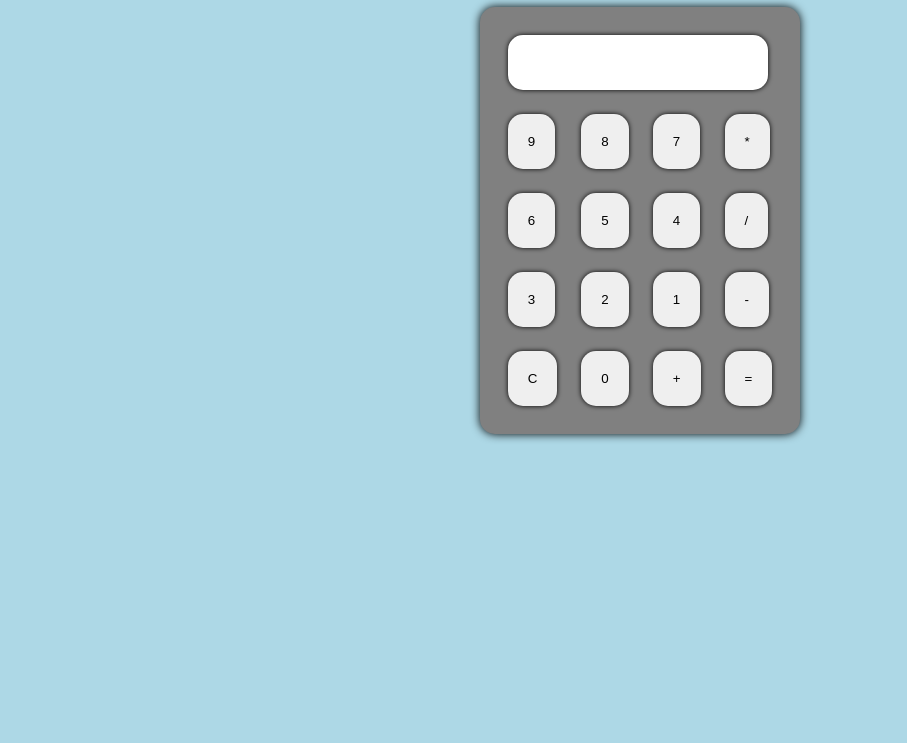
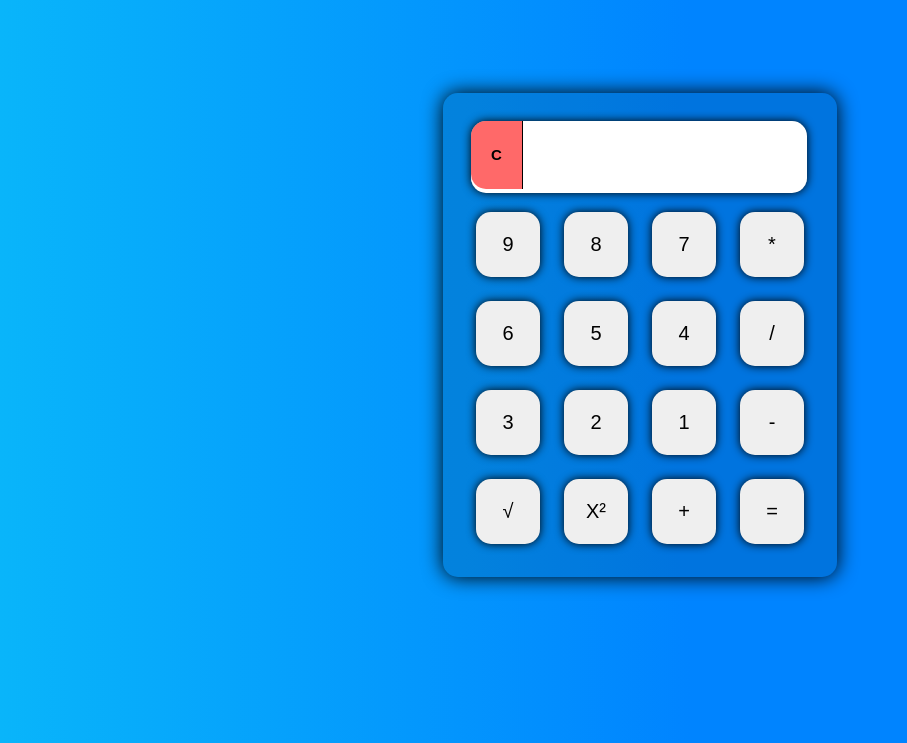
Before and after one commit to ParaghT/szamologep, a plain HTML site: page index.html in a window 1280 px wide. Shown: the part 73-816 px from the top of the page, without its empty margins (0-907 px from the left). Drawn offline with Linux system fonts and the light colour scheme.

Commit message:
Add files via upload

```diff
--- a/code.js
+++ b/code.js
@@ -22,6 +22,16 @@ function meg(){
     document.szgprm.kijelzo.value = "";
     muvelet = "+"
 }
+function gyok(){
+    egyik = document.szgprm.kijelzo.value*1;
+    document.szgprm.kijelzo.value = "";
+    muvelet = "√"
+}
+function negyzet(){
+    egyik = document.szgprm.kijelzo.value*1;
+    document.szgprm.kijelzo.value = "";
+    muvelet = "X2"
+}
 function egyenlo(){
     masik = document.szgprm.kijelzo.value*1;
     var eredmeny = 0;
@@ -33,9 +43,17 @@ function egyenlo(){
         eredmeny = egyik * masik;
     } else if(muvelet == "/"){
         eredmeny = egyik * masik;
+    } else if(muvelet == "√"){
+        x=Math.sqrt(eval(egyik));
+        eredmeny = x;
+    } else if(muvelet == "X2"){
+        x=Math.pow(eval(egyik),2);
+        eredmeny = x;
+
     }
     document.szgprm.kijelzo.value = eredmeny;
 }
+
 function reset(){
     window.location.reload();
 }
--- a/index.html
+++ b/index.html
@@ -9,39 +9,42 @@
     <title>Szg.Paraméterátadással</title>
 </head>
 <body>
-    <h1>Szamámológép paraméteresen</h1>
     <div class="main">
         <form name="szgprm">
             <table>
                 <tr>
                     <td colspan="4">
+                        <input type="button" class="reset" value="C" onclick="reset()">
                         <input type="text" name="kijelzo" class="kijelzo" disabled>
                     </td>
-                </tr>
-                <tr>
-                    <td><input type="button" value="9" onclick="gomb(9)"></td>
-                    <td><input type="button" value="8" onclick="gomb(8)"></td>
-                    <td><input type="button" value="7" onclick="gomb(7)"></td>
-                    <td><input type="button" value="*" onclick="szoroz()"></td>
 
                 </tr>
                 <tr>
-                    <td><input type="button" value="6" onclick="gomb(6)"></td>
-                    <td><input type="button" value="5" onclick="gomb(5)"></td>
-                    <td><input type="button" value="4" onclick="gomb(4)"></td>
-                    <td><input type="button" value="/" onclick="oszt()"></td>
+                    <td><input type="button" class="gomb" value="9" onclick="gomb(9)"></td>
+                    <td><input type="button" class="gomb" value="8" onclick="gomb(8)"></td>
+                    <td><input type="button" class="gomb" value="7" onclick="gomb(7)"></td>
+                    <td><input type="button" class="gomb" value="*" onclick="szoroz()"></td>
+
                 </tr>
                 <tr>
-                    <td><input type="button" value="3" onclick="gomb(3)"></td>
-                    <td><input type="button" value="2" onclick="gomb(2)"></td>
-                    <td><input type="button" value="1" onclick="gomb(1)"></td>
-                    <td><input type="button" value="-" onclick="kivon()"></td>
+                    <td><input type="button" class="gomb" value="6" onclick="gomb(6)"></td>
+                    <td><input type="button" class="gomb" value="5" onclick="gomb(5)"></td>
+                    <td><input type="button" class="gomb" value="4" onclick="gomb(4)"></td>
+                    <td><input type="button" class="gomb" value="/" onclick="oszt()"></td>
+
                 </tr>
                 <tr>
-                    <td><input type="button" value="C" onclick="reset()"></td>
-                    <td><input type="button" value="0" onclick="gomb(0)"></td>
-                    <td><input type="button" value="+" onclick="meg()"></td>
-                    <td><input type="button" value="=" onclick="egyenlo()"></td>
+                    <td><input type="button" class="gomb" value="3" onclick="gomb(3)"></td>
+                    <td><input type="button" class="gomb" value="2" onclick="gomb(2)"></td>
+                    <td><input type="button" class="gomb" value="1" onclick="gomb(1)"></td>
+                    <td><input type="button" class="gomb" value="-" onclick="kivon()"></td>
+                </tr>
+                <tr>
+                    <td><input type="button" class="gomb" value="√" onclick="gyok()"></td>
+                    <td><input type="button" class="gomb" value="X&#178;" onclick="negyzet()"></td>
+                    <td><input type="button" class="gomb" value="+" onclick="meg()"></td>
+                    <td><input type="button" class="gomb" value="=" onclick="egyenlo()"></td>
+
                 </tr>
             </table>
         </form>
--- a/style.css
+++ b/style.css
@@ -1,5 +1,5 @@
 body{
-    background-color: lightblue;
+    background: linear-gradient(90deg, rgb(9, 181, 250) 0%, rgb(0, 132, 255) 54%);
 }
 input{
     padding: 20px;
@@ -8,24 +8,53 @@ input{
 .kijelzo:disabled{
     background-color: white;
     text-align: right;
+    font-weight: bold;
 }
 .kijelzo{
-    width: 220px;
+    width: 85%;
+    height: 4.1vh;
+    margin-bottom: 2vh;
+    box-shadow: 0 0 10px black;
+    border-radius: 15px;
+    border: none;
+    margin: 5px;
+    font-size: 20px;
+    color: black;
 }
 .main{
+    height: 100vh;
     display: flex;
     justify-content: center;
+    align-items: center;
 }
 table{
-    background-color:  gray;
-    box-shadow: 0 0 10px black;
-    padding: 15px;
+    background-color:  rgba(0, 0, 0, 0.126);
+    box-shadow: 0 0 20px black;
+    padding: 20px;
     border-radius: 15px;
 }
-input {
+.gomb{
     border-radius: 15px;
     border: none;
+    font-size: 20px;
+    width: 8vh;
+    height: 65px;
+    box-shadow: 0 0 10px black;
     margin: 10px;
-    box-shadow: 0 0 5px black;
-
 }
+input[type=button]:hover{
+    font-weight: bold;
+    text-shadow: 0 0 30px black;
+}
+.reset{
+    height: 8.5vh;
+    position: absolute;
+    margin-top: 5px;
+    box-shadow: none;
+    border: none;
+    border-right: 1px solid black;
+    background: rgba(255, 0, 0, 0.587);
+    font-size: 15px;
+    font-weight: bold;
+    border-radius:  15px 0 0 15px;
+}
```
